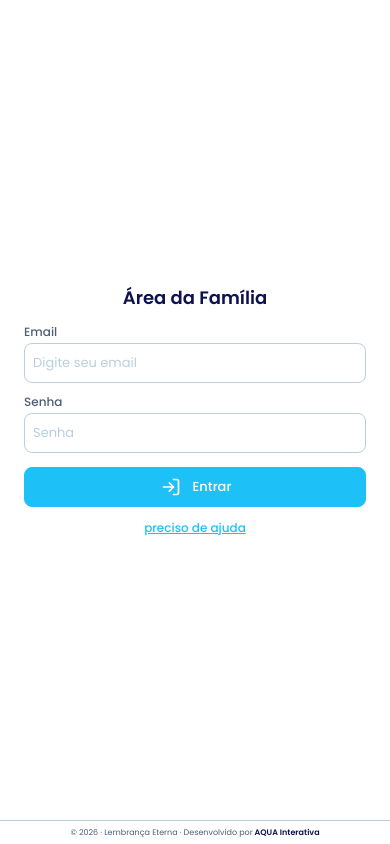
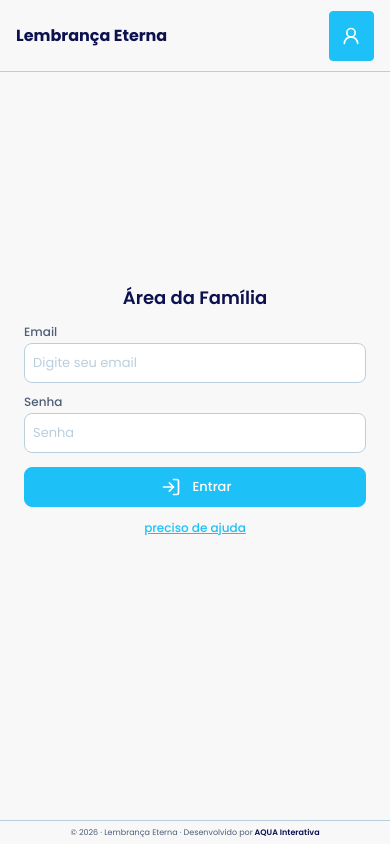
Before and after one commit to gabbezeira/Lembranca-eterna, a React (Vite) app: page /login in a window 390 px wide. Built offline with nearby package versions, Linux system fonts and the light colour scheme; no server answers.

Commit message:
fix: standardize FamilyLogin mobile to match AdminLogin layout

```diff
--- a/src/pages/FamilyLogin/index.jsx
+++ b/src/pages/FamilyLogin/index.jsx
@@ -1,10 +1,12 @@
 import illustrationFamily from '@assets/icons/login.svg'
-import { About, Footer, LoginForm } from '@components'
-import { Container } from './styles'
+import { About, Footer, LoginForm, Menu } from '@components'
+import { PageWrapper } from '@globalStylesJSX'
+import { DesktopLayout, MobileLayout, MobileFormContainer } from './styles'
 
 export function FamilyLogin() {
 	return (
-		<Container>
+		<>
+			<DesktopLayout>
 				<div className="leftContent">
 					<About illustration={illustrationFamily} />
 				</div>
@@ -14,6 +16,17 @@ export function FamilyLogin() {
 					</div>
 					<Footer />
 				</div>
-		</Container>
+			</DesktopLayout>
+
+			<MobileLayout>
+				<PageWrapper>
+					<Menu showAddMessage="none" />
+					<MobileFormContainer>
+						<LoginForm title="Área da Família" />
+					</MobileFormContainer>
+					<Footer />
+				</PageWrapper>
+			</MobileLayout>
+		</>
 	)
 }
--- a/src/pages/FamilyLogin/styles.jsx
+++ b/src/pages/FamilyLogin/styles.jsx
@@ -1,7 +1,7 @@
 import styled from 'styled-components'
 import '@globalStyles'
 
-export const Container = styled.div`
+export const DesktopLayout = styled.div`
   display: flex;
   justify-content: space-between;
   flex-direction: row;
@@ -23,7 +23,6 @@ min-height: 100dvh;
     justify-content: space-between;
     align-items: center;
     flex-direction: column;
-
     width: 50%;
 
     .formArea {
@@ -36,8 +35,6 @@ min-height: 100dvh;
     }
   }
 
-  /* Laptop / Small Desktop */
-  /* Laptop / Small Desktop / Tablet (Landscape) */
   @media (max-width: 1024px) {
     .leftContent {
       width: 45%;
@@ -47,85 +44,61 @@ min-height: 100dvh;
       width: 55%;
 
       .formArea {
-        padding: 0 3rem; /* Reduced from 8rem to 3rem */
+        padding: 0 3rem;
       }
     }
   }
 
-  /* Tablet */
   @media (max-width: 768px) {
-    flex-direction: column;
-    justify-content: center;
-
-    .leftContent {
     display: none;
   }
 
+  @media (min-width: 1440px) {
+    .leftContent, .rightContent {
+      padding: 0;
+    }
+
     .rightContent {
-      width: 100%;
-      flex: 1;
-      background-color: var(--white-color);
-      border-radius: 0;
-      margin-top: 0;
-      padding-top: 0;
       justify-content: center;
-
-      .formArea {
-        align-items: center;
-        padding: 0rem 4rem;
-      }
     }
   }
 
-  /* Mobile */
-  @media (max-width: 480px) {
-    height: 100dvh;
-
-    .leftContent {
-      display: none;
-    }
-
-    .rightContent {
-      height: 100dvh;
-      flex: 1;
-      border-radius: 0;
-      padding-top: 0;
-      justify-content: center;
-
-      .formArea {
-        padding: 0 1.5rem;
-        align-items: center;
-      }
-    }
-  }
-
-  /* Large Screens (Full HD) */
-  @media (min-width: 1440px) {
-    .leftContent, .rightContent {
-      padding: 0; /* Remove padding to fill screen */
-    }
-
-    .rightContent {
-        justify-content: center; /* Center form vertically */
-    }
-  }
-
-  /* Ultra Wide (2K/4K) */
   @media (min-width: 1920px) {
-    /* Maintain split screen ratio but ensure full bleed */
-
     .leftContent {
       width: 50%;
-      /* Content centering handled by flex in main rule */
     }
 
     .rightContent {
       width: 50%;
 
       .formArea {
-        max-width: 50rem; /* Increased from 40rem to allow form to widen */
+        max-width: 50rem;
         width: 100%;
       }
     }
   }
 `
+
+export const MobileLayout = styled.div`
+  display: none;
+
+  @media (max-width: 768px) {
+    display: flex;
+    width: 100%;
+    min-height: 100dvh;
+  }
+`
+
+export const MobileFormContainer = styled.div`
+  flex-grow: 1;
+  display: flex;
+  justify-content: center;
+  align-items: center;
+  flex-direction: column;
+  width: 100%;
+  padding: 0rem 2rem;
+
+  @media (max-width: 479px) {
+    padding: 0rem 1.5rem;
+  }
+`
```
Lines whose indentation alone changed are shown as unchanged.
